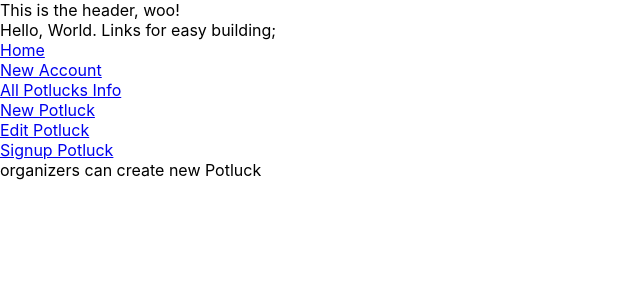
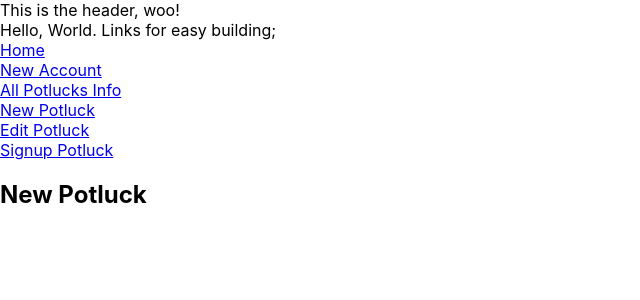
Before and after one commit to Potluck-Crew/frontend, a React (Create React App) app in the folder potluck/: page /addpotluck in a window 1280 px wide. Shown: the top 300 px of the page, without its empty margins (0-640 px from the left). Built offline with nearby package versions, Linux system fonts and the light colour scheme.

Commit message:
Started new potluck page

```diff
--- a/potluck/src/components/NewPotluck.js
+++ b/potluck/src/components/NewPotluck.js
@@ -1,10 +1,31 @@
 import React from 'react'
 
-function NewPotluck() {
+function NewPotluck(props) {
+    const {
+        values,
+        submit,
+        change,
+        disabled,
+        errors,
+    } = props
+
+    const onSubmit = evt => {
+        evt.preventDefault()
+        submit()
+    }
+
+    const onChange = evt => {
+        const { name, value, checked, type } = evt.target
+        const valueToUse = type === 'checkbox' ? checked : value;
+        change(name, valueToUse);
+    }
+
     return (
-        <div>
-            organizers can create new Potluck
-        </div>
+        <form className='form container' onSubmit={onSubmit}>
+            <div className='form-group submit'>
+                <h2>New Potluck</h2>
+            </div>
+        </form>
     )
 }
 
```
